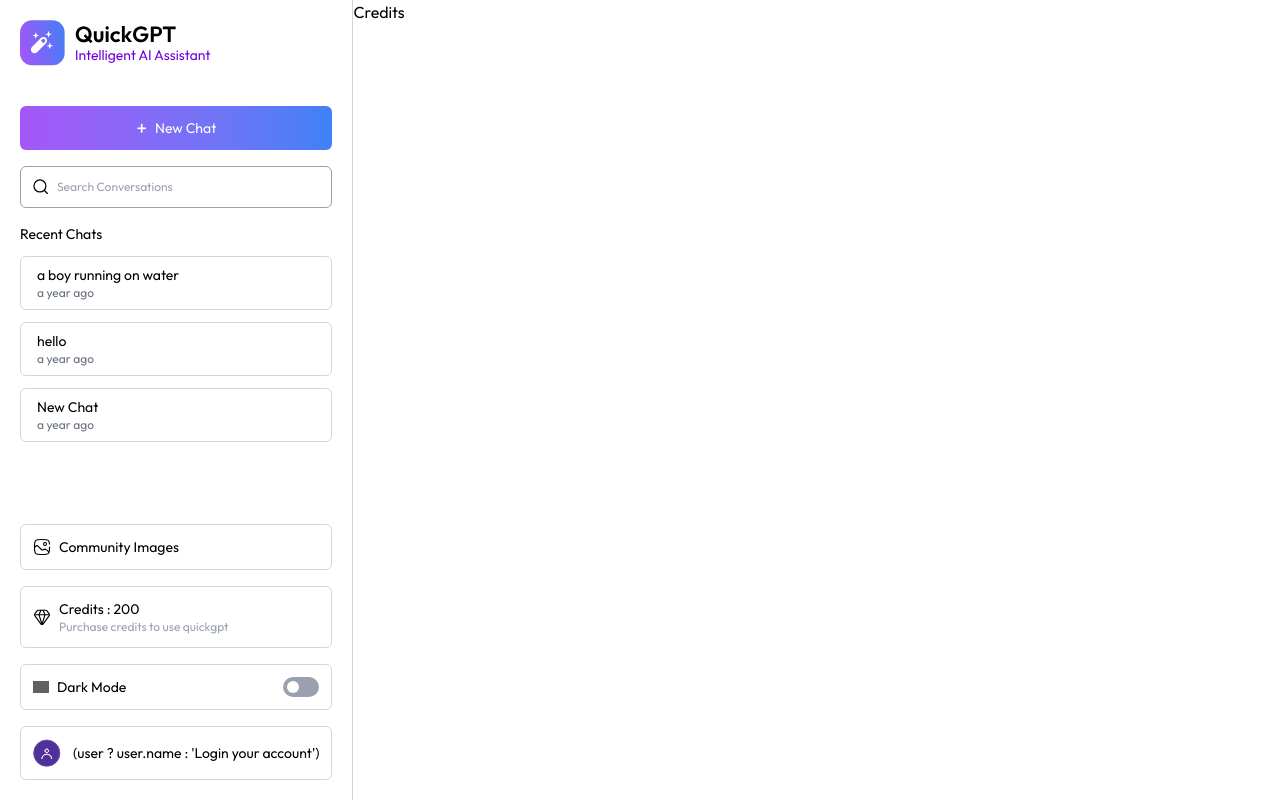
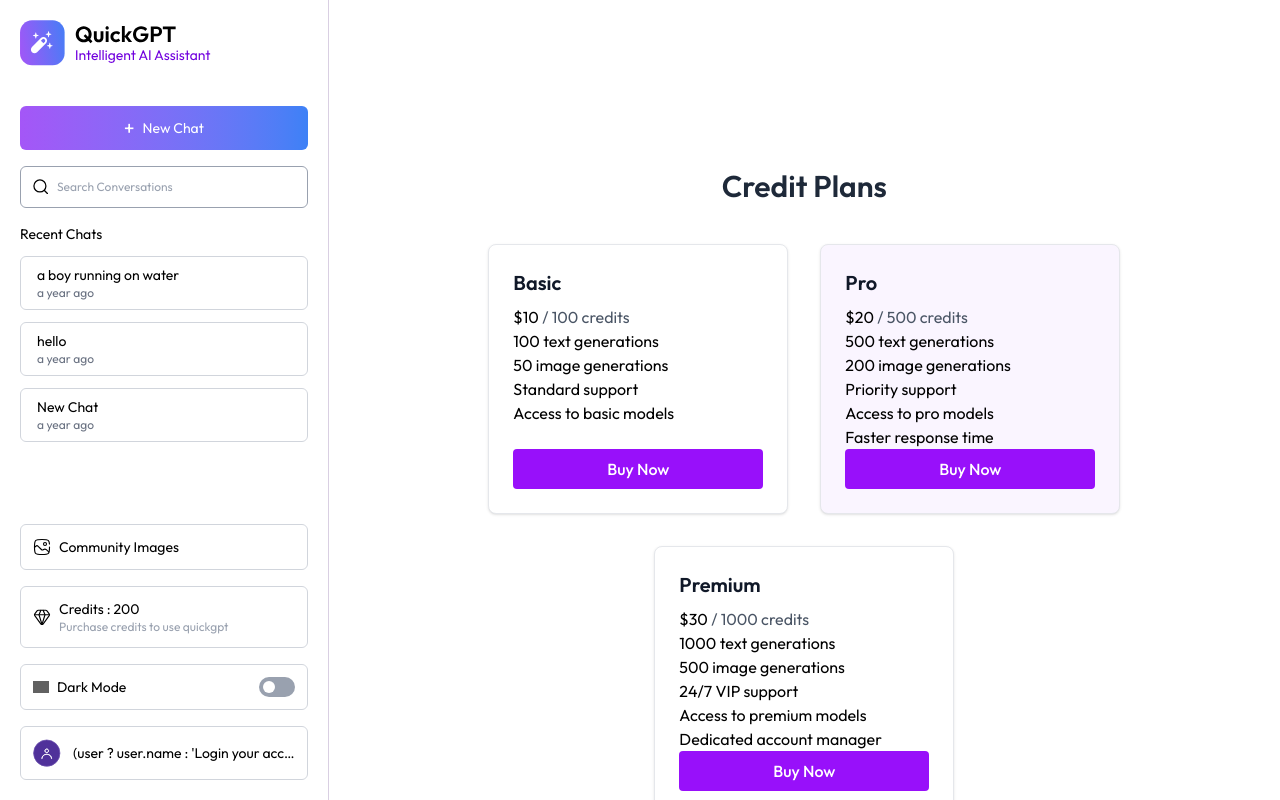
Before and after one commit to Harshada-Chavan22/QuickGPT, a React (Vite) app in the folder client/: page /credits in a window 1280 px wide. Built offline with nearby package versions, Linux system fonts and the light colour scheme; grey boxes are pictures that could not be loaded.

Commit message:
community images and credits

```diff
--- a/client/src/pages/Community.jsx
+++ b/client/src/pages/Community.jsx
@@ -1,8 +1,39 @@
-import React from 'react'
+import { dummyPublishedImages } from '../assets/assets'
+import Loading from './Loading'
+import React, { useEffect } from 'react'
 
 const Community = () => {
+  const [images, setImages] = useState([])
+  const [loading, setLoading] = useState(true)
+
+  const fetchImages = async () => {
+    setImages(dummyPublishedImages)
+    setLoading(false)
+  }
+
+  useEffect(() => {
+    fetchImages()
+  },[])
+
+  if(loading) return <Loading/>
+
   return (
-    <div>Community</div>
+    <div className='p-6 pt-12 xl:px-12 2xl:px-20 w-full mx-auto h-full overflow-y-scroll'>
+      <h2 className = 'text-xl font-semibold mb-6 text-gray-800 dark:text-purple-100'>Community Images</h2>
+
+      {images.length > 0 ? (
+        <div className = 'flex flex-wrap max-sm:justify-center gap-5'>
+          {images.map((item, index)=>(
+            <a key={index} href={item.imageUrl} target='_blank' className='relative group block rounded-lg overflow-hidden border border-gray-200 dark:border-purple-700 shadow-sm hover:shadow-md transition-shadow duration-300'>
+              <img src={item.imageUrl} alt="" className= 'w-full h-40 md:h-50 2xl:h-62 object-cover group-hover:scale-105 transition-transform duration-300 ease-in-out'/>
+              <p className = 'absolute bottom-0 left-0 right-0 bg-black/50 text-xs backdrop-blur text-white px-4 py-1 rounded-tl-xl opacity-0 group-hover:opacity-100 transition-duration-300'>Created by {item.username}</p>
+            </a>
+          ))}
+        </div>
+      ) : (
+        <p className = 'text-center text-gray-600 dark:text-purple-200 mt-10'>No images Available.</p>
+      )}
+    </div>
   )
 }
 
--- a/client/src/pages/Credits.jsx
+++ b/client/src/pages/Credits.jsx
@@ -1,8 +1,48 @@
-import React from 'react'
+import React, { useEffect, useState } from 'react'
+import { dummyPlans } from '../assets/assets'
+import Loading from './Loading'
 
 const Credits = () => {
+
+  const [plans, setPlans] = useState([])
+  const [loading, setLoading] = useState([])
+
+  const fetchPlans = async () => {
+    setPlans(dummyPlans)
+    setLoading(false)
+  }
+
+  useEffect(()=>{
+    fetchPlans()
+  },[])
+
+  if (loading) return <Loading/>
+
   return (
-    <div>Credits</div>
+    <div className='max-w-7xl h-screen overflow-y-scroll mx-auto px-4 sm:px-6 lg:px-8 py-12'>
+      <h2 className='text-3xl font-semibold text-center mb-10 xl:mt-30 text-gray-800 dark:text-white'>Credit Plans</h2>
+
+      <div className='flex flex-wrap justify-center gap-8'>
+        {plans.map((plan)=>(
+          <div key={plan._id} className={`border border-gray-200 dark:border-purple-700 rounded-lg shadow hover:shadow-lg transition-shadow p-6 min-w-[300px] flex flex-col ${plan._id === "pro" ? "bg-purple-50 dark:bg-purple-900" : "bg-white dark:bg-transparent"}`}>
+            <div className='flex-1'>
+              <h3 className='text-xl font-semibold text-gray-900 dark:text-white mb-2'>{plan.name}</h3>
+              <p>${plan.price}
+                <span className='text-base font-normal text-gray-600 dark:text-purple-200'>{' '}/ {plan.credits} credits</span>
+              </p>
+              <ul>
+                {plan.features.map((feature, index)=>(
+                  <li key={index}>{feature}
+
+                  </li>
+                ))}
+              </ul>
+            </div>
+            <button className='mt6 bg-purple-600 hover:bg-purple-700 active:bg-purple-800 text-white font-medium py-2 rounded transition-colors cursor-pointer'>Buy Now</button>
+            </div>
+        ))}
+      </div>
+      </div>
   )
 }
 
--- a/client/src/pages/login.jsx
+++ b/client/src/pages/login.jsx
@@ -2,7 +2,10 @@
 
 const login = () => {
   return (
-    <div>login</div>
+    <div>
+      login
+
+    </div>
   )
 }
 
```
